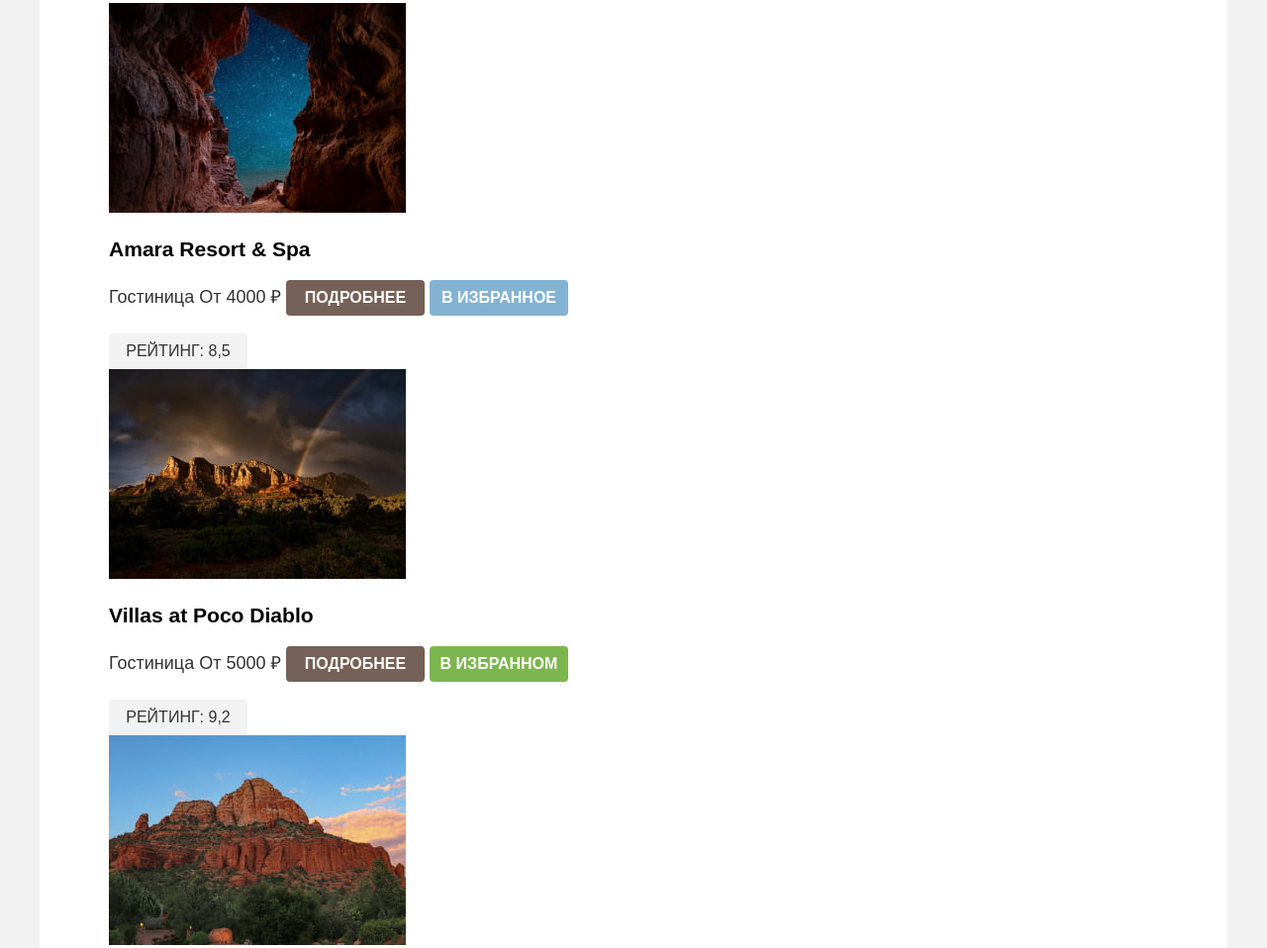
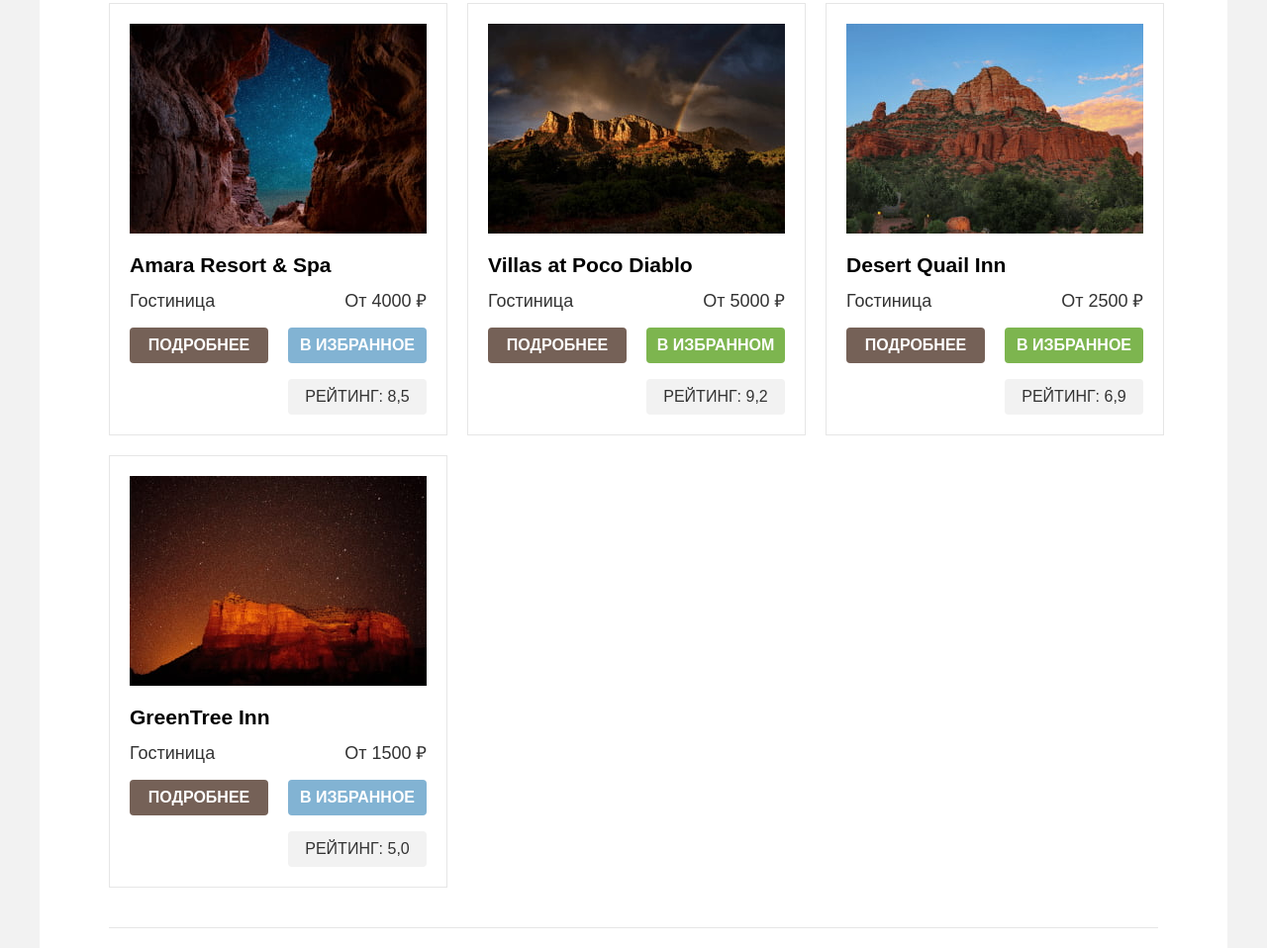
Before and after one commit to htmlacademy-htmlcss/2088903-sedona-39, a plain HTML site: page catalog.html in a window 1280 px wide. Shown: the part 550-1508 px from the top of the page at 99% size. Drawn offline with Linux system fonts and the light colour scheme; a web font is replaced by a local one.

Commit message:
adds catalog grid

```diff
--- a/catalog.html
+++ b/catalog.html
@@ -171,6 +171,7 @@
                     alt="Звездное небо в расщелине горы.">
                   <h3 class="product-card-title">Amara Resort & Spa</h3>
                 </a>
+                <div class="product-card-text-container">
                   <span class="product-card-text">Гостиница</span>
                   <span class="product-card-text">От 4000 ₽ </span>
                   <a class="product-card-detail btn btn-primary" href="#">Подробнее</a>
@@ -180,6 +181,7 @@
                   </p>
                   <a class="product-card-rating btn" href="#">Рейтинг: 8,5</a>
                 </div>
+              </div>
             </li>
             <li class="catalog-item">
               <div class="product-card">
@@ -188,6 +190,7 @@
                     alt="Радуга начинается от гор, освещенных солнцем.">
                   <h3 class="product-card-title">Villas at Poco Diablo</h3>
                 </a>
+                <div class="product-card-text-container">
                   <span class="product-card-text">Гостиница</span>
                   <span class="product-card-text">От 5000 ₽ </span>
                   <a class="product-card-detail btn btn-primary" href="#">Подробнее</a>
@@ -197,6 +200,7 @@
                   </p>
                   <a class="product-card-rating btn btn-rating" href="#">Рейтинг: 9,2</a>
                 </div>
+              </div>
             </li>
             <li class="catalog-item">
               <div class="product-card">
@@ -205,6 +209,7 @@
                     alt="Горы на фоне голубого неба.">
                   <h3 class="product-card-title">Desert Quail Inn</h3>
                 </a>
+                <div class="product-card-text-container">
                   <span class="product-card-text">Гостиница</span>
                   <span class="product-card-text">От 2500 ₽ </span>
                   <a class="product-card-detail btn btn-primary" href="#">Подробнее</a>
@@ -214,6 +219,7 @@
                   </p>
                   <a class="product-card-rating btn btn-rating" href="#">Рейтинг: 6,9</a>
                 </div>
+              </div>
             </li>
             <li class="catalog-item">
               <div class="product-card">
@@ -222,6 +228,7 @@
                     alt="Горы на фоне звездного неба.">
                   <h3 class="product-card-title">GreenTree Inn</h3>
                 </a>
+                <div class="product-card-text-container">
                   <span class="product-card-text">Гостиница</span>
                   <span class="product-card-text">От 1500 ₽ </span>
                   <a class="product-card-detail btn btn-primary" href="#">Подробнее</a>
@@ -230,6 +237,7 @@
                     <span class="visually-hidden">Гостиница 2 звезды.</span>
                   </p>
                   <a class="product-card-rating btn btn-rating" href="#">Рейтинг: 5,0</a>
+                </div>
               </div>
             </li>
           </ul>
--- a/styles/styles.css
+++ b/styles/styles.css
@@ -414,6 +414,9 @@ img {
   margin: 0;
 }
 .catalog-list {
+  display: grid;
+  grid-template-columns: repeat(3, 1fr);
+  gap: 20px;
   margin: 0;
   padding: 40px 0;
   border-bottom: 1px solid #E6E6E6;
@@ -426,10 +429,31 @@ img {
   text-align: center;
 }
 
+.product-card {
+  padding: 20px;
+  border: 1px solid #E6E6E6;
+}
+.product-card-title {
+  margin: 16px 0 0;
+}
 .product-card-link {
   color: #000000;
 }
-
+.product-card-text-container {
+  display: grid;
+  grid-template-columns: repeat(2, 1fr);
+  column-gap: 20px;
+  row-gap: 16px;
+  padding-top: 16px;
+}
+.product-card-text:nth-child(2) {
+  justify-self: end;
+}
+.product-card-btns {
+  display: flex;
+  gap: 20px;
+  padding-top: 16px;
+}
 .product-card-rating {
   color: #333333;
   font-weight: 400;
```
Lines whose indentation alone changed are shown as unchanged.
